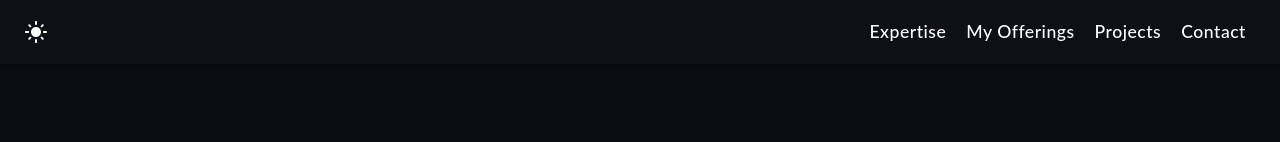
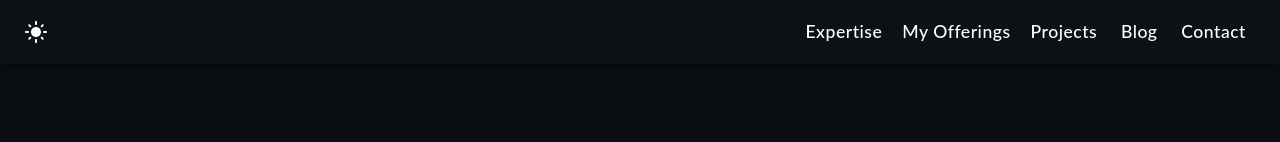
Before and after one commit to vanshjainofficial/portfolio, a React (Vite) app: page / in a window 1280 px wide. Shown: the top 142 px of the page. Built offline with nearby package versions, Linux system fonts and the light colour scheme.

Commit message:
Update Navigation.tsx

```diff
--- a/src/components/Navigation.tsx
+++ b/src/components/Navigation.tsx
@@ -17,7 +17,14 @@ import MenuIcon from '@mui/icons-material/Menu';
 import Toolbar from '@mui/material/Toolbar';
 
 const drawerWidth = 240;
-const navItems = [['Expertise', 'expertise'], ['My Offerings', 'offerings'], ['Projects', 'projects'], ['Contact', 'contact']];
+const navItems = [
+  ['Expertise', 'expertise'],
+  ['My Offerings', 'offerings'],
+  ['Projects', 'projects'],
+  ['Blog', 'https://vanshjain.rf.gd/blog/'],
+  ['Contact', 'contact']
+];
+
 
 function Navigation({parentToChild, modeChange}: any) {
 
@@ -46,16 +53,19 @@ function Navigation({parentToChild, modeChange}: any) {
     };
   }, []);
 
-  const scrollToSection = (section: string) => {
-    console.log(section)
-    const expertiseElement = document.getElementById(section);
-    if (expertiseElement) {
-      expertiseElement.scrollIntoView({ behavior: 'smooth' });
-      console.log('Scrolling to:', expertiseElement);  // Debugging: Ensure the element is found
+const scrollToSection = (section: string) => {
+  if (section.startsWith('http')) {
+    window.open(section, '_blank'); // open external blog in new tab
+  } else {
+    const element = document.getElementById(section);
+    if (element) {
+      element.scrollIntoView({ behavior: 'smooth' });
     } else {
-      console.error('Element with id "expertise" not found');  // Debugging: Log error if element is not found
+      console.error(`Element with id "${section}" not found`);
     }
-  };
+  }
+};
+
 
   const drawer = (
     <Box className="navigation-bar-responsive" onClick={handleDrawerToggle} sx={{ textAlign: 'center' }}>
```
